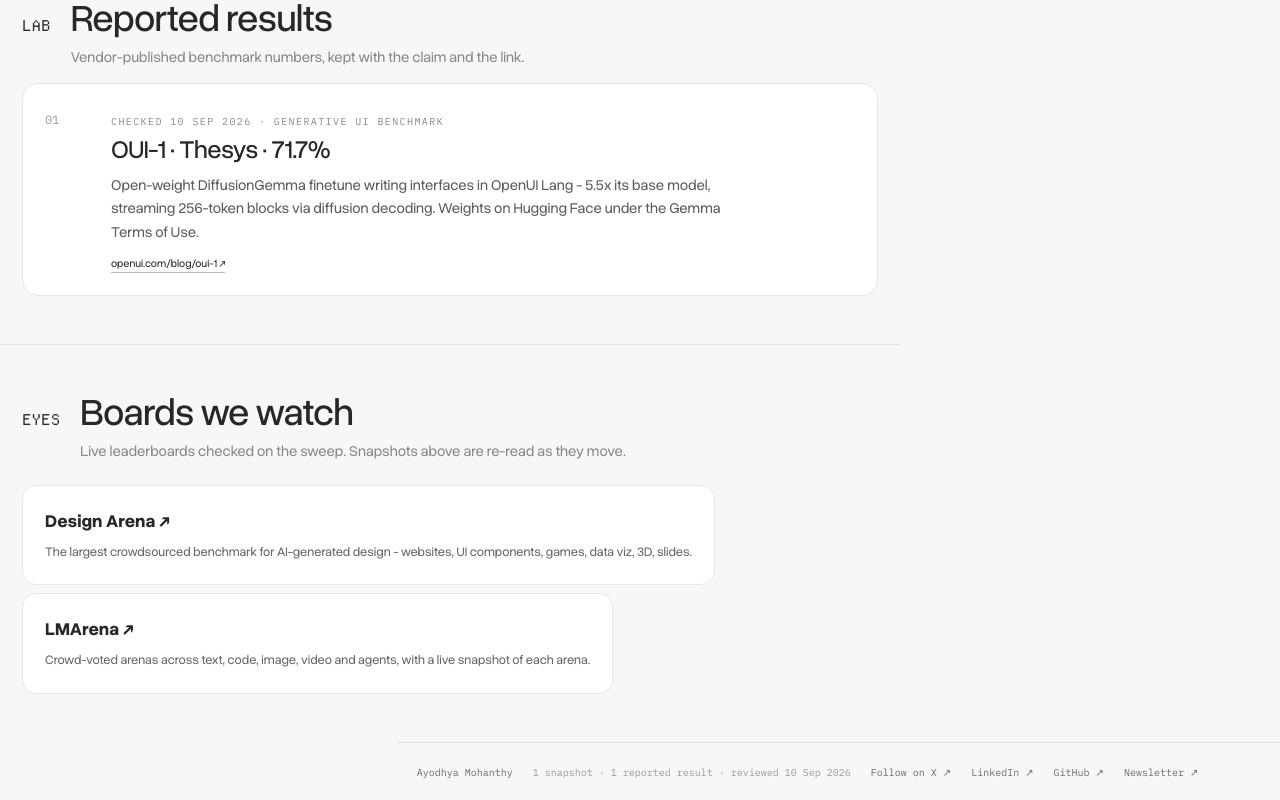
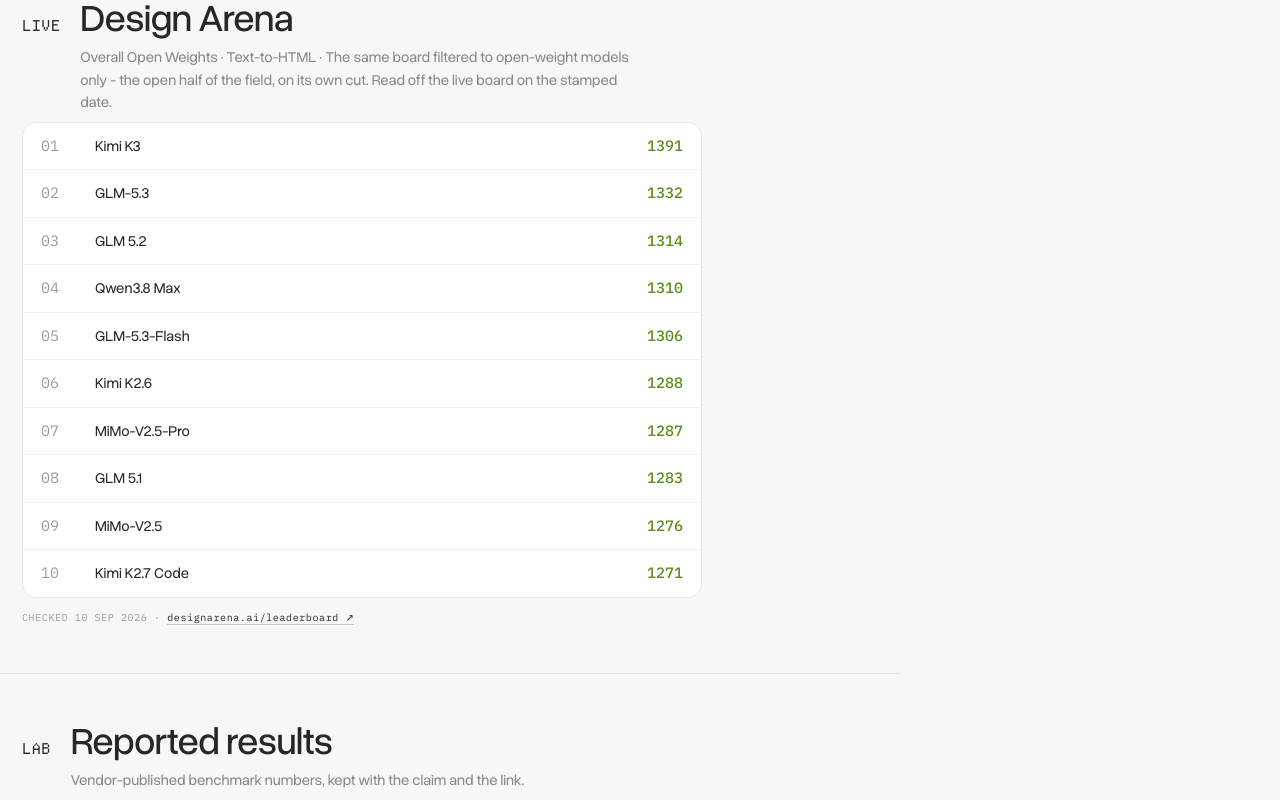
Before and after one commit to ayodhyamohanthy/ai-portfolio, a Next.js app: page /benchmarks in a window 1280 px wide. Shown: the part 1100-1900 px from the top of the page. Built offline with nearby package versions, Linux system fonts and the light colour scheme.

Commit message:
Benchmarks: add Open Weights board, refresh overall snapshot; Tools: land json-render

```diff
--- a/app/benchData.ts
+++ b/app/benchData.ts
@@ -5,7 +5,7 @@
 export const snapshots:BenchSnapshot[]=[
 {board:'Design Arena',category:'Overall · Text-to-HTML',what:'Crowd-voted Elo for websites generated from a single prompt. Read off the live board on the stamped date.',checked:'10 Sep 2026',url:'https://designarena.ai/leaderboard',rows:[
 {rank:1,model:'Kimi K3',score:'1391'},
-{rank:2,model:'GPT-6 Astra (xhigh)',score:'1378'},
+{rank:2,model:'GPT-6 Astra (xhigh)',score:'1379'},
 {rank:3,model:'Muse Spark 1.3 (xhigh)',score:'1366'},
 {rank:4,model:'GPT-5.6 Sol (xhigh)',score:'1352'},
 {rank:5,model:'Claude Fable 5.1',score:'1343'},
@@ -13,7 +13,18 @@
 {rank:7,model:'GPT-5.6 Sol (Medium)',score:'1335'},
 {rank:8,model:'GLM-5.3',score:'1332'},
 {rank:9,model:'Muse Spark 1.2',score:'1328'},
-{rank:10,model:'Claude Fable 5',score:'1327'}]}];
+{rank:10,model:'Claude Fable 5',score:'1327'}]},
+{board:'Design Arena',category:'Overall Open Weights · Text-to-HTML',what:'The same board filtered to open-weight models only - the open half of the field, on its own cut. Read off the live board on the stamped date.',checked:'10 Sep 2026',url:'https://designarena.ai/leaderboard',rows:[
+{rank:1,model:'Kimi K3',score:'1391'},
+{rank:2,model:'GLM-5.3',score:'1332'},
+{rank:3,model:'GLM 5.2',score:'1314'},
+{rank:4,model:'Qwen3.8 Max',score:'1310'},
+{rank:5,model:'GLM-5.3-Flash',score:'1306'},
+{rank:6,model:'Kimi K2.6',score:'1288'},
+{rank:7,model:'MiMo-V2.5-Pro',score:'1287'},
+{rank:8,model:'GLM 5.1',score:'1283'},
+{rank:9,model:'MiMo-V2.5',score:'1276'},
+{rank:10,model:'Kimi K2.7 Code',score:'1271'}]},];
 export const results:BenchResult[]=[
 {model:'OUI-1 · Thesys',benchmark:'Generative UI Benchmark',result:'71.7%',note:'Open-weight DiffusionGemma finetune writing interfaces in OpenUI Lang - 5.5x its base model, streaming 256-token blocks via diffusion decoding. Weights on Hugging Face under the Gemma Terms of Use.',url:'https://www.openui.com/blog/oui-1',checked:'10 Sep 2026'}];
 export const boards:WatchedBoard[]=[
--- a/app/benchmarks/page.tsx
+++ b/app/benchmarks/page.tsx
@@ -20,4 +20,4 @@
 <div className="track-head"><b>EYES</b><div><h2>Boards we watch</h2><p>Live leaderboards checked on the sweep. Snapshots above are re-read as they move.</p></div></div>
 <div className="sources-anchors bench-boards">{boards.map(b=><Link key={b.name} href={b.url} target="_blank"><b>{b.name} ↗</b><span>{b.what}</span></Link>)}</div>
 </section>
-<footer className="resource-footer"><Link href="/">Ayodhya Mohanthy</Link><span>{snapshots.length} snapshot · {results.length} reported result · reviewed 10 Sep 2026</span><a href="https://x.com/ayodhyamohanthy" target="_blank" rel="noopener noreferrer">Follow on X ↗</a><a href="https://www.linkedin.com/in/ayodhyamohanthy/" target="_blank" rel="noopener noreferrer">LinkedIn ↗</a><a href="https://github.com/ayodhyamohanthy" target="_blank" rel="noopener noreferrer">GitHub ↗</a><Link href="/#newsletter">Newsletter ↗</Link><Link href="/accessibility">Accessibility ↗</Link></footer><Reveal/></main>}
+<footer className="resource-footer"><Link href="/">Ayodhya Mohanthy</Link><span>{snapshots.length} snapshots · {results.length} reported result · reviewed 10 Sep 2026</span><a href="https://x.com/ayodhyamohanthy" target="_blank" rel="noopener noreferrer">Follow on X ↗</a><a href="https://www.linkedin.com/in/ayodhyamohanthy/" target="_blank" rel="noopener noreferrer">LinkedIn ↗</a><a href="https://github.com/ayodhyamohanthy" target="_blank" rel="noopener noreferrer">GitHub ↗</a><Link href="/#newsletter">Newsletter ↗</Link><Link href="/accessibility">Accessibility ↗</Link></footer><Reveal/></main>}
--- a/app/toolsData.ts
+++ b/app/toolsData.ts
@@ -1,5 +1,6 @@
 export type ToolEntry={name:string;what:string;note:string;url:string;added:string;tags:string[]};
 export const tools:ToolEntry[]=[
+{name:'json-render',what:'Generative UI framework by Vercel Labs - models emit JSON constrained to your component catalog.',note:'The guardrail is the point: the model can only assemble components you defined, so generative UI gets predictable enough to ship. One catalog renders to React, Vue, Svelte, React Native, even PDF and terminal - and the bundled shadcn set means the first render already looks like a real product.',url:'https://json-render.dev',added:'10 Sep 2026',tags:['Generation','Open source']},
 {name:'v0',what:'Generative UI builder by Vercel - prompt to working React interface.',note:'The fastest way I know to make an interface idea tangible enough to judge. Output is real React and shadcn, so the throwaway draft is already close to the stack.',url:'https://v0.dev',added:'10 Sep 2026',tags:['Generation','Code']},
 {name:'Subframe',what:'AI design tool that ships production React and Tailwind.',note:'Design with real components, wire your design system to AI agents, ship code. The closest thing to a design tool whose output is the product, not a picture of it.',url:'https://subframe.com',added:'10 Sep 2026',tags:['Design tool','Code']},
 {name:'Onlook',what:'Open-source visual editor for running React apps - "Cursor for designers".',note:'Edit the live app visually and the code follows. Design and implementation stop being two files apart, which is where most handoff loss lives.',url:'https://onlook.com',added:'10 Sep 2026',tags:['Design tool','Open source']},
```
Also changed, not shown: 1 other file (tests, documents, lock files or other folders).
